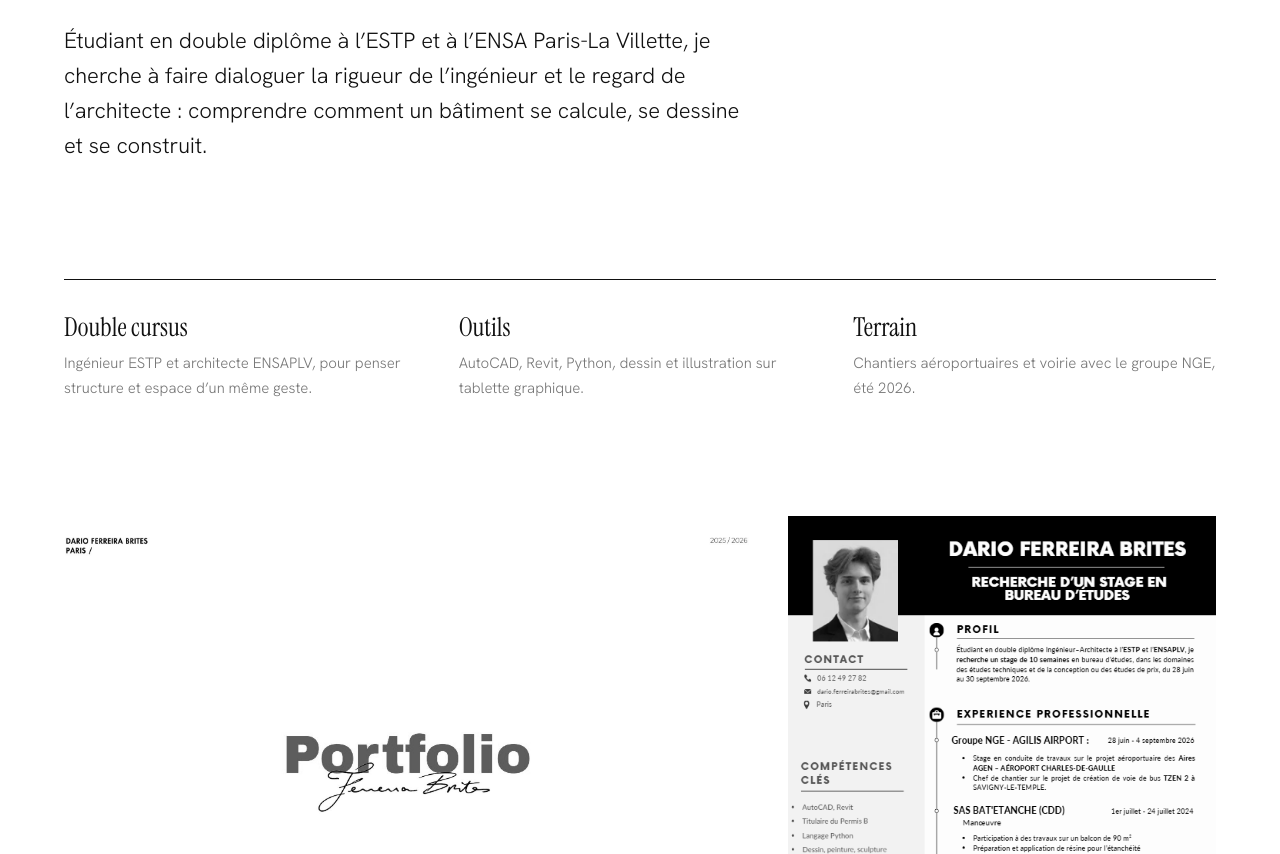
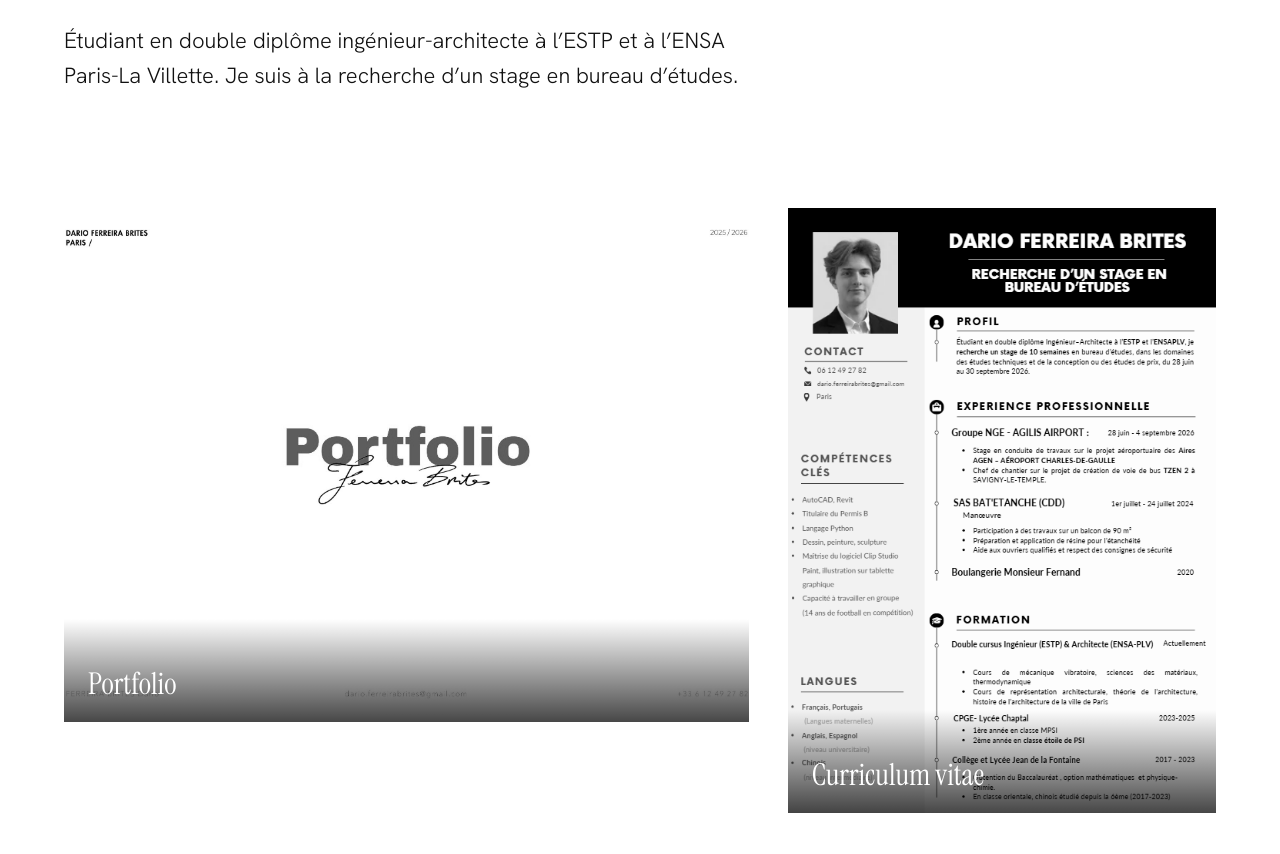
Before and after one commit to darioferreirabrites/dfb-pf-cv, a plain HTML site: page index.html in a window 1280 px wide. Shown: the part 638-1492 px from the top of the page. Drawn offline with Linux system fonts and the light colour scheme.

Commit message:
nettoyage

```diff
--- a/index.html
+++ b/index.html
@@ -32,23 +32,17 @@
     <div class="hero">
       <p class="role">Ingénieur &amp; architecte en formation</p>
       <h1>FERREIRA BRITES <em>Dario</em></h1>
-      <p class="lead">Étudiant en double diplôme à l’ESTP et à l’ENSA Paris-La Villette, je cherche à faire dialoguer la rigueur de l’ingénieur et le regard de l’architecte : comprendre comment un bâtiment se calcule, se dessine et se construit.</p>
-    </div>
-
-    <div class="facts">
-      <div><h2>Double cursus</h2><p>Ingénieur ESTP et architecte ENSAPLV, pour penser structure et espace d’un même geste.</p></div>
-      <div><h2>Outils</h2><p>AutoCAD, Revit, Python, dessin et illustration sur tablette graphique.</p></div>
-      <div><h2>Terrain</h2><p>Chantiers aéroportuaires et voirie avec le groupe NGE, été 2026.</p></div>
+      <p class="lead">Étudiant en double diplôme ingénieur-architecte à l’ESTP et à l’ENSA Paris-La Villette. Je suis à la recherche d’un stage en bureau d’études.</p>
     </div>
 
     <div class="entries">
       <a class="entry" href="#portfolio">
         <img src="assets/portfolio/p-01.jpg" alt="Couverture du portfolio" loading="lazy">
-        <span class="cap"><b>Portfolio</b><i>Projets, dessins et recherches</i></span>
+        <span class="cap"><b>Portfolio</b></span>
       </a>
       <a class="entry entry-cv" href="#cv">
         <img src="assets/cv.png" alt="Aperçu du CV" loading="lazy">
-        <span class="cap"><b>Curriculum vitae</b><i>Parcours et compétences</i></span>
+        <span class="cap"><b>Curriculum vitae</b></span>
       </a>
     </div>
   </section>
@@ -72,7 +66,6 @@
       <h2>Portfolio</h2>
       <a class="btn" href="assets/FERREIRA_BRITES_Dario_Portfolio.pdf" download>Télécharger le PDF (41 Mo)</a>
     </div>
-    <p class="hint">Touchez ou cliquez une page pour l’agrandir. Les pages sont affichées en haute définition.</p>
     <div id="pages" class="pages"></div>
   </section>
 
@@ -81,7 +74,7 @@
     <div class="head"><h2>Contact</h2></div>
     <ul class="contact">
       <li><span>E-mail</span><a href="mailto:dario.ferreirabrites@gmail.com">dario.ferreirabrites@gmail.com</a></li>
-      <li><span>LinkedIn</span><a href="https://www.linkedin.com/in/VOTRE-IDENTIFIANT" target="_blank" rel="noopener">linkedin.com/in/VOTRE-IDENTIFIANT</a></li>
+      <li><span>LinkedIn</span><a href="https://www.linkedin.com/in/dario-ferreira-brites-3109b82b7/" target="_blank" rel="noopener">linkedin.com/in/dario-ferreira-brites</a></li>
       <li><span>Téléphone</span><a href="tel:+33612492782">06 12 49 27 82</a></li>
       <li><span>Localisation</span><b>Paris</b></li>
     </ul>
```
Also changed, not shown: LISEZ-MOI.txt (deleted), 1 other file.
